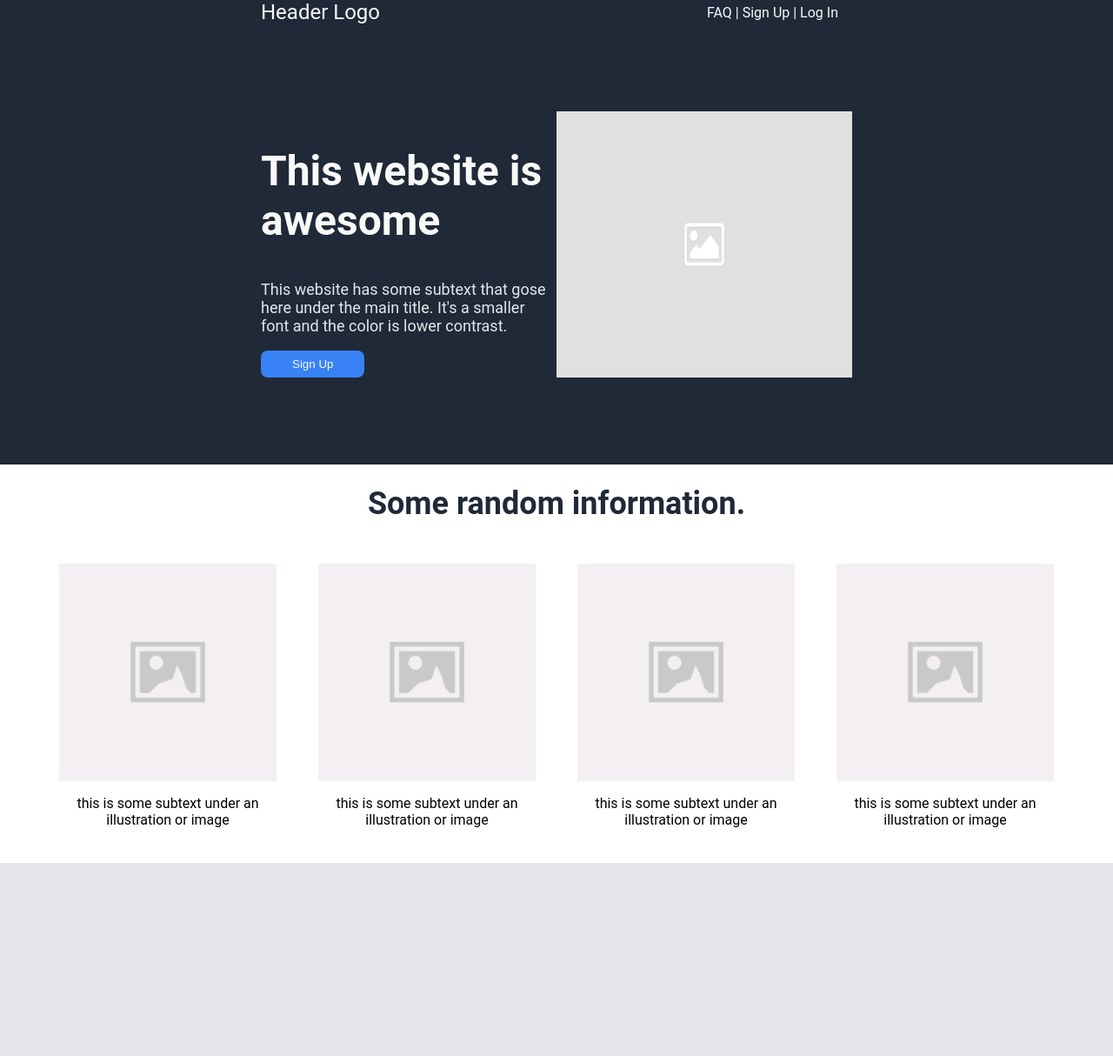
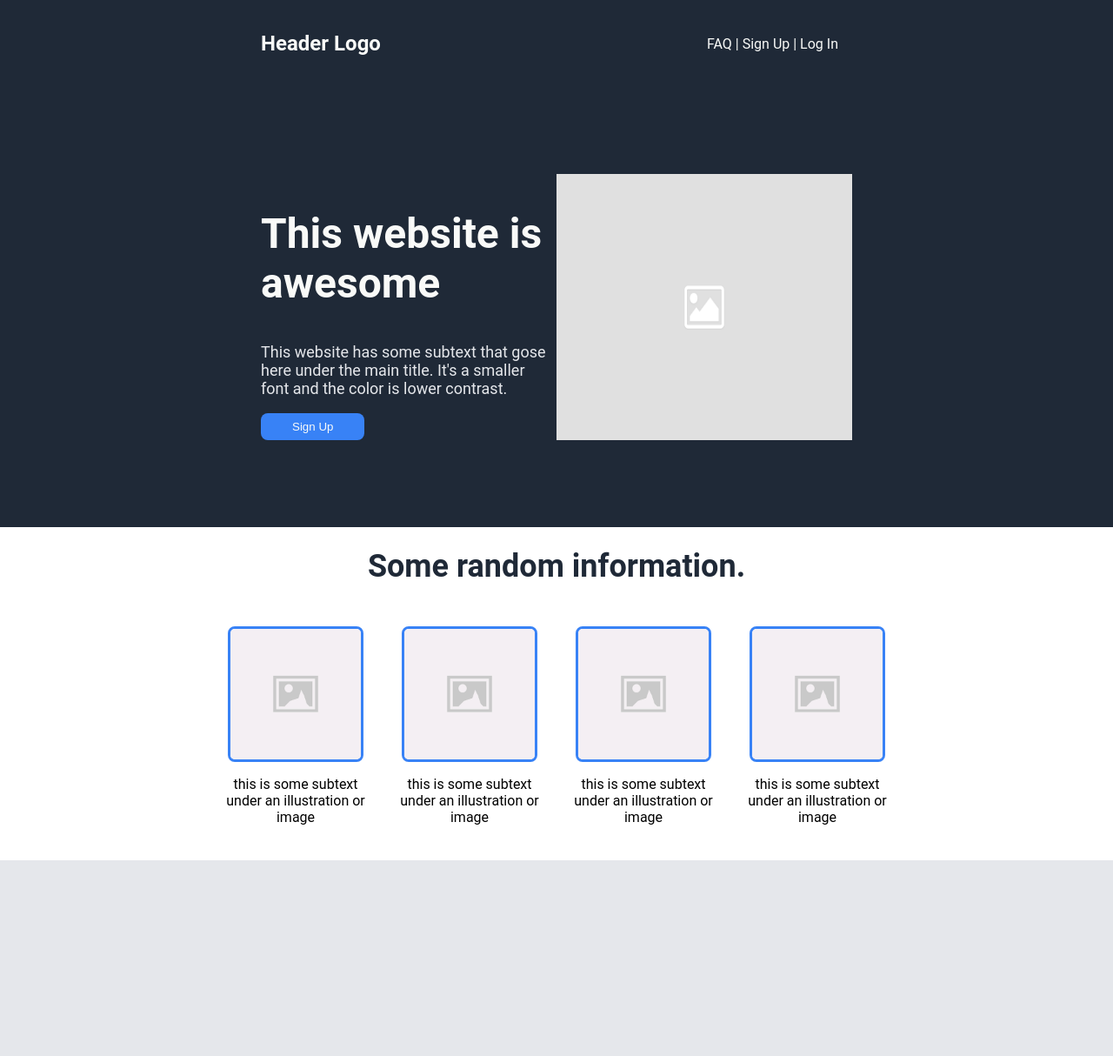
Before and after one commit to code-zeen/odin-landing-page, a plain HTML site: page index.html in a window 1280 px wide. Shown: the top 1214 px of the page at 87% size. Drawn offline with Linux system fonts and the light colour scheme.

Commit message:
Edit second container

```diff
--- a/index.html
+++ b/index.html
@@ -13,7 +13,7 @@
     <div class="cont-one">
         <div class="header">
             <div class="left">
-                <div class="logo">Header Logo</div>
+                <h1 class="logo">Header Logo</h1>
             </div>
             <div class="right">
                 <ul class="links">
--- a/style.css
+++ b/style.css
@@ -36,7 +36,7 @@ body {
     display: flex;
     align-items: center;
     justify-content: space-between;
-    margin: 0 300px;
+    margin: 20px 300px;
 }
 
 .logo {
@@ -120,6 +120,7 @@ ul {
 
 .info {
     display: flex;
+    justify-content: center;
     margin: 0 300px;
 }
 
@@ -127,11 +128,19 @@ ul {
     display: flex;
     flex-direction: column;
     align-items: center;
-    padding: 24px;
+    padding: 24px 0;
+    width: 200px;
+}
+
+.pairs img {
+    border-radius: 8px;
+    border: solid 3px #3882F6;
+    width: 150px;
 }
 
 .pairs p {
     text-align: center;
+    padding: 0 16px;
 }
 
 /* container three */
```
